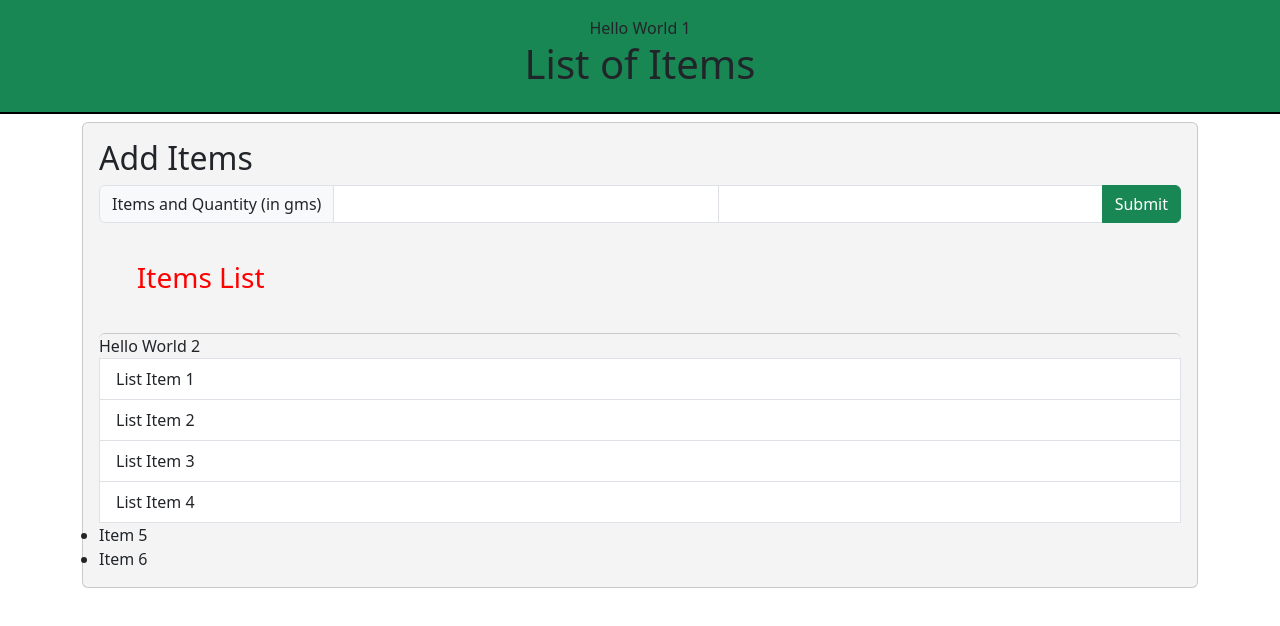
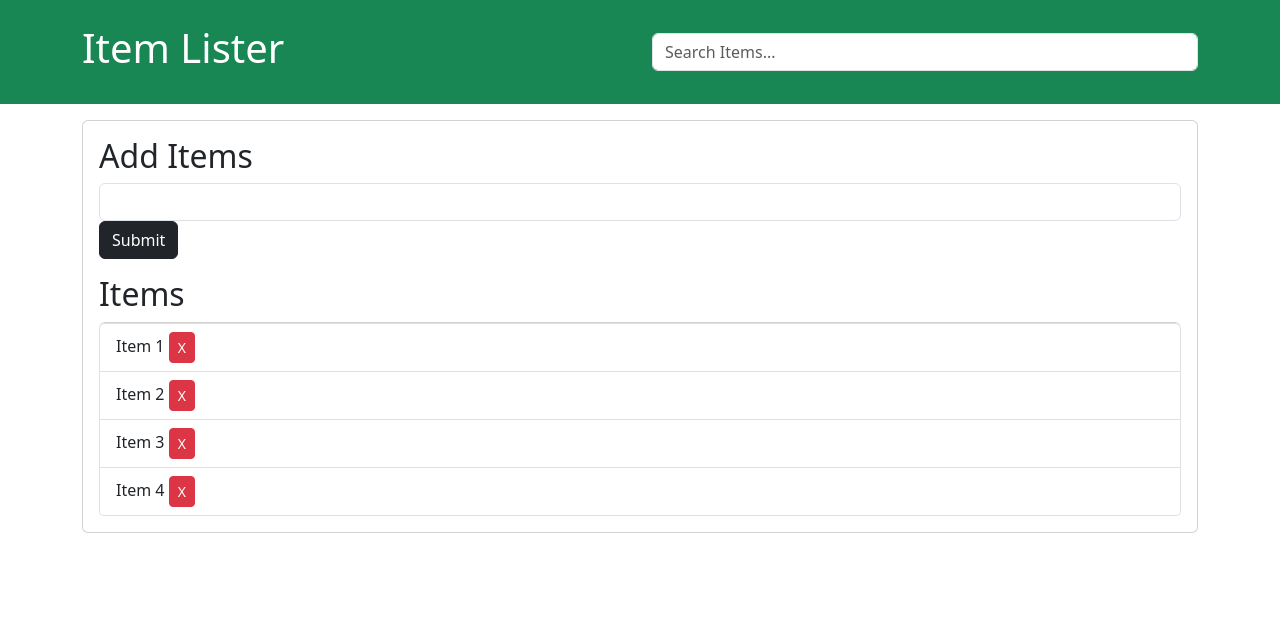
Before and after one commit to rawatabhay2601/Web-Dev-Practice, a plain HTML site: page index.html in a window 1280 px wide. Drawn offline with nearby package versions, Linux system fonts and the light colour scheme.

Commit message:
Task8Commit

```diff
--- a/index.html
+++ b/index.html
@@ -4,39 +4,39 @@
     <head>
         <link href="https://cdn.jsdelivr.net/npm/bootstrap@5.3.0-alpha1/dist/css/bootstrap.min.css" rel="stylesheet"
         integrity="sha384-GLhlTQ8iRABdZLl6O3oVMWSktQOp6b7In1Zl3/Jr59b6EGGoI1aFkw7cmDA6j6gD" crossorigin="anonymous">
-
         <title>List of Items</title>
-
-        <style>
-            header{
-                text-align: center;
-            }
-        </style>
     </head>
     <body>
-        <header id = "main-title" class="p-3 mb-2 bg-success text-white>
+        <header id="main-header" class="bg-success text-white p-4 mb-3">
             <div class="container">
-                <h1 id="header-title">List of Items</h1>
+                <div class="row">
+                    <div class="col-md-6">
+                        <h1 id="header-title">Item Lister</h1>
+                    </div>
+                    <div class="col-md-6 align-self-center">
+                        <input type="text" class="form-control" id="filter" placeholder="Search Items...">
+                    </div>
+                </div>
             </div>
         </header>
-        <div class = "container">
-            <div id="items" class="card card-body">
-                <h2>Add Items</h2>
-                <div class="input-group">
-                    <span class="input-group-text">Items and Quantity (in gms)</span>
-                    <input type="text" aria-label="First name" class="form-control">
-                    <input type="number" aria-label="quantity" class="form-control">
-                    <button type="button" class="btn btn-success">Submit</button>
-                </div>
-                <h3 style="margin: 3.5%; color: green;">Items List</h3>
-                <ul id="test" class="list-group">
-                    <li class="list-group-item">List Item 1</li>
-                    <li class="list-group-item">List Item 2</li>
-                    <li class="list-group-item">List Item 3</li>
-                    <li class="list-group-item">List Item 4</li>
-                    <li>Item 5</li>
-                    <li>Item 6</li>
-                </ul>
+        <div class="container">
+            <div id="main" class="card card-body">
+            <h2 class="title">Add Items</h2>
+            <form id="addForm" class="form-inline mb-3">
+                <input type="text" class="form-control mr-2" id="item">
+                <input type="submit" class="btn btn-dark" value="Submit">
+            </form>
+            <h2 class="title">Items</h2>
+            <ul id="items" class="list-group">
+                <li class="list-group-item">Item 1 <button
+                class="btn btn-danger btn-sm float-right delete">X</button></li>
+                <li class="list-group-item">Item 2 <button
+                class="btn btn-danger btn-sm float-right delete">X</button></li>
+                <li class="list-group-item">Item 3 <button
+                class="btn btn-danger btn-sm float-right delete">X</button></li>
+                <li class="list-group-item">Item 4 <button
+                class="btn btn-danger btn-sm float-right delete">X</button></li>
+            </ul>
             </div>
         </div>
 
--- a/script.js
+++ b/script.js
@@ -1,5 +1,5 @@
-var header = document.getElementById('main-title');
-header.style.borderBottom = "solid 2px #000";
+// var header = document.getElementById('main-title');
+// header.style.borderBottom = "solid 2px #000";
 
 // var items = document.getElementById('items');
 // items.style.fontWeight = "solid";
@@ -43,86 +43,149 @@ header.style.borderBottom = "solid 2px #000";
 // query.style.color = 'red';
 
 
-// ----------TRAVERSING the DOM--------------------
-var dom = document.querySelector('ul');
+// -----------------------TRAVERSING the DOM------------------------
+// -----------------------------------------------------------------
+// -----------------------------------------------------------------
+// var dom = document.querySelector('ul');
 
-// parentNode and parentElement
-// Both are same
+// // parentNode and parentElement
+// // Both are same
 
-// dom.parentNode.style.background = '#f4f4f4';
-dom.parentElement.style.background = '#f4f4f4';
+// // dom.parentNode.style.background = '#f4f4f4';
+// dom.parentElement.style.background = '#f4f4f4';
 
-// Children and Child Node
-// console.log(dom.children);
-// console.log(childNode);  // this will include "text" space as well
-
-// LastChild and LastElementChild
-// console.log(dom.lastChild); // include "text" space as well
-// console.log(dom.lastElementChild);
-
-// FirstElementChild and FirstChild
-
-// console.log(dom.firstChild);    // include "text" space as well
-
-// dom.firstElementChild.textContent = 'Hello 1';
+// // Children and Child Node
+// // console.log(dom.children);
+// // console.log(childNode);  // this will include "text" space as well
 
 // // LastChild and LastElementChild
+// // console.log(dom.lastChild); // include "text" space as well
+// // console.log(dom.lastElementChild);
 
-// console.log(dom.lastChild);    // include "text" space as well
+// // FirstElementChild and FirstChild
 
-// dom.lastElementChild.textContent = 'Hello 4';
+// // console.log(dom.firstChild);    // include "text" space as well
 
-// nextSibling and nextElementSibling
+// // dom.firstElementChild.textContent = 'Hello 1';
 
-// console.log(dom.nextSibling);
-// console.log(dom.nextElementSibling);
+// // // LastChild and LastElementChild
 
-// previousSibling and previousElementSibling
+// // console.log(dom.lastChild);    // include "text" space as well
 
-dom.previousElementSibling.style.color = 'red'
+// // dom.lastElementChild.textContent = 'Hello 4';
 
-//  createElement    setAttribute   createtesxtnode   appendchild
+// // nextSibling and nextElementSibling
 
-var newDiv = document.createElement("div");
+// // console.log(dom.nextSibling);
+// // console.log(dom.nextElementSibling);
 
-// Add class
-newDiv.className = 'item';
+// // previousSibling and previousElementSibling
 
-// Add id
-newDiv.id = 'items';
+// dom.previousElementSibling.style.color = 'red'
 
-// Using SetAttribute
-newDiv.setAttribute('title','Hello');
+// //  createElement    setAttribute   createtesxtnode   appendchild
 
-// Creating and adding a text node to newDiv
-var text = document.createTextNode('Hello World 1');
-newDiv.appendChild(text);
+// var newDiv = document.createElement("div");
 
-// Adding newDiv in HTML
-var temp = document.querySelector('header');
+// // Add class
+// newDiv.className = 'item';
 
-var before = document.querySelector('#main-title #header-title');
+// // Add id
+// newDiv.id = 'items';
 
-temp.insertBefore(newDiv,before);
+// // Using SetAttribute
+// newDiv.setAttribute('title','Hello');
 
-// Adding newDiv tag before List1
+// // Creating and adding a text node to newDiv
+// var text = document.createTextNode('Hello World 1');
+// newDiv.appendChild(text);
 
-var secDiv = document.createElement("div");
+// // Adding newDiv in HTML
+// var temp = document.querySelector('header');
 
-// Add class
-secDiv.className = 'item';
+// var before = document.querySelector('#main-title #header-title');
+
+// temp.insertBefore(newDiv,before);
+
+// // Adding newDiv tag before List1
+// var secDiv = document.createElement("div");
+
+// // Add class
+// secDiv.className = 'item';
+
+// // Using SetAttribute
+// secDiv.setAttribute('title','Heelo');
+
+// // Creating and adding a text node to newDiv
+// var text2 = document.createTextNode('Hello World 2');
+// secDiv.appendChild(text2);
+
+// var list1 = document.querySelector("ul li");
+// var bossTag = document.querySelector("ul");
+
+// bossTag.insertBefore(secDiv,list1);
+
+// // console.log(newDiv);
 
 
-// Using SetAttribute
-secDiv.setAttribute('title','Heelo');
+// ----------------------------------------------------------------------
+// ----------------------------------------------------------------------
+var addItem = document.getElementById('addForm');
+var items = document.getElementById('items');
+var filter = document.getElementById('filter');
 
-// Creating and adding a text node to newDiv
-var text2 = document.createTextNode('Hello World 2');
-secDiv.appendChild(text2);
+// adding items in list
+addItem.addEventListener('submit',add);
 
-var list1 = document.querySelector("ul li");
-var bossTag = document.querySelector("ul");
+// removing items from the list
+items.addEventListener('click',remove);
 
-bossTag.insertBefore(secDiv,list1);
+// making a filtering search bar
+filter.addEventListener('keyup',filtering);
 
-// console.log(newDiv);
+function add(e){
+
+    e.preventDefault();
+
+    // creating Tag
+    var addValue = document.getElementById('item').value;
+    var ul = document.getElementById('items');
+    var li = document.createElement('li');
+    li.className = 'list-group-item';
+    li.appendChild(document.createTextNode(addValue));
+
+    // creating button
+    var btn = document.createElement('button');
+    btn.appendChild(document.createTextNode('X'));
+    btn.className = 'btn btn-danger btn-sm float-right delete';
+
+    li.appendChild(btn);
+    ul.appendChild(li);
+}
+
+function remove(e){
+    if(e.target.classList.contains('delete')){
+        if(confirm('Are you sure??')){
+            var li = e.target.parentElement;
+            items.removeChild(li);
+        }
+    }
+}
+
+function filtering(e){
+
+    var search = e.target.value.toLowerCase();
+    var items = document.getElementsByTagName('li');
+
+    // Array.from(items).forEach(function(item){
+    //     var itemName = item.firstChild.textContent;
+    //     if(itemName.toLowerCase().indexOf(search) != -1){
+    //         item.style.display = 'block';
+    //     }
+    //     else{
+    //         item.style.display = 'none';
+    //     }
+    // })
+    var test = 'Hello';
+    console.log(test.indexOf('H'));
+}
```
